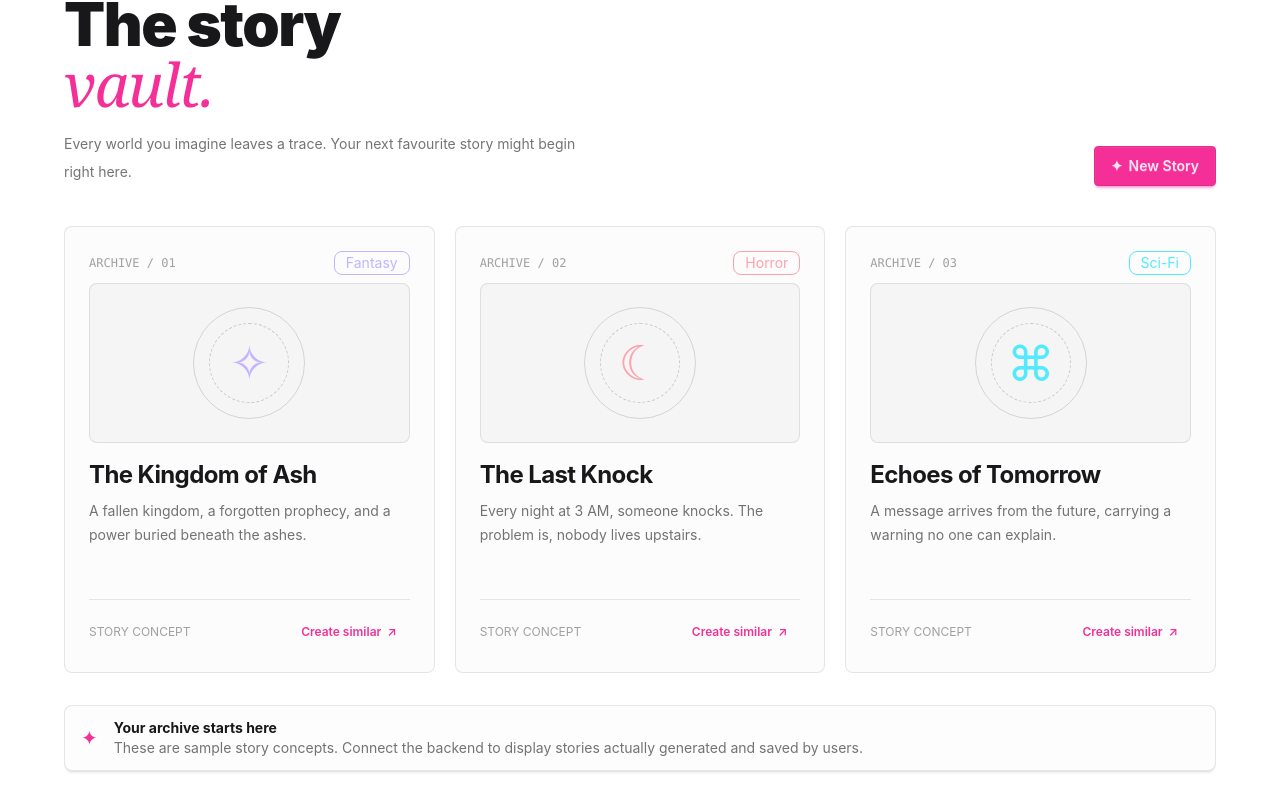
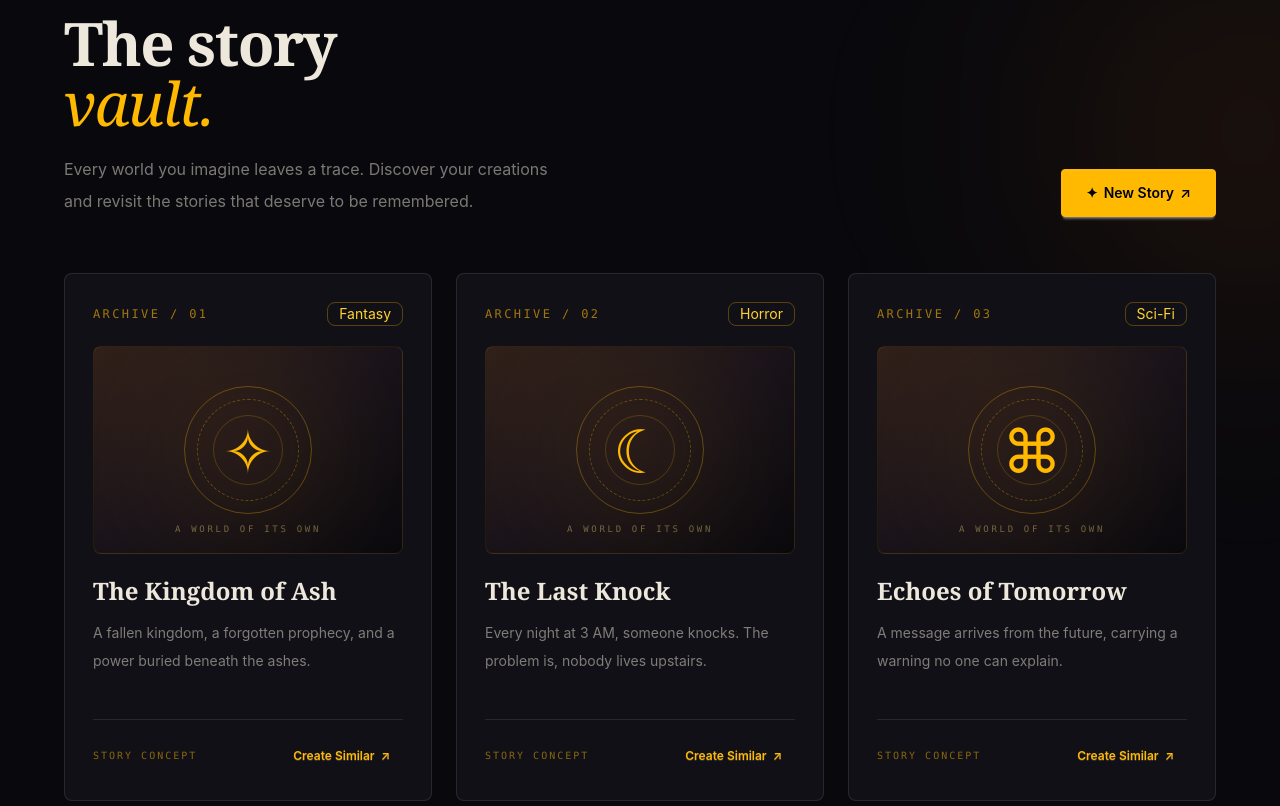
Before and after one commit to anupam-anand-ojha/kahanAi-frontend, a React (Vite) app: page / in a window 1280 px wide. Shown: the part 2694-3500 px from the top of the page. Built offline with nearby package versions, Linux system fonts and the light colour scheme.

Commit message:
redesign mystories section with amber cinematic theme

```diff
--- a/src/components/MyStories.jsx
+++ b/src/components/MyStories.jsx
@@ -1,3 +1,4 @@
+
 const stories = [
   {
     id: "01",
@@ -6,8 +7,6 @@ const stories = [
     symbol: "✧",
     description:
       "A fallen kingdom, a forgotten prophecy, and a power buried beneath the ashes.",
-    theme: "text-violet-300",
-    badge: "badge-secondary",
   },
   {
     id: "02",
@@ -16,8 +15,6 @@ const stories = [
     symbol: "☾",
     description:
       "Every night at 3 AM, someone knocks. The problem is, nobody lives upstairs.",
-    theme: "text-rose-300",
-    badge: "badge-error",
   },
   {
     id: "03",
@@ -26,107 +23,157 @@ const stories = [
     symbol: "⌘",
     description:
       "A message arrives from the future, carrying a warning no one can explain.",
-    theme: "text-cyan-300",
-    badge: "badge-info",
   },
 ];
 
-
 function MyStories() {
   return (
-    <section id="library" className="px-5 py-24 md:px-10">
-      <div className="mx-auto max-w-6xl">
-        <div className="mb-10 flex flex-col justify-between gap-5 sm:flex-row sm:items-end">
+    <section
+      id="library"
+      className="relative overflow-hidden border-y border-white/10 bg-[#09090d] px-5 py-24 text-[#eee8dc] md:px-10"
+    >
+      {/* Background Glow */}
+      <div className="pointer-events-none absolute -right-40 top-20 h-96 w-96 rounded-full bg-amber-600/10 blur-[130px]" />
+
+      <div className="relative mx-auto max-w-6xl">
+
+        {/* Section Heading */}
+        <div className="mb-14 flex flex-col justify-between gap-8 sm:flex-row sm:items-end">
+
           <div>
-            <div className="badge badge-secondary badge-outline mb-4">
+            <div className="badge badge-outline mb-6 border-amber-400/40 px-4 py-4 tracking-[0.3em] text-amber-300">
               YOUR PERSONAL ARCHIVE
             </div>
 
-            <h2 className="text-4xl font-black tracking-tight md:text-6xl">
+            <h2 className="font-serif text-4xl font-bold tracking-tight md:text-6xl">
               The story
-              <span className="block font-serif font-normal italic text-secondary">
+              <span className="block font-normal italic text-amber-400">
                 vault.
               </span>
             </h2>
 
-            <p className="mt-4 max-w-lg text-sm leading-7 opacity-60">
-              Every world you imagine leaves a trace. Your next
-              favourite story might begin right here.
+            <p className="mt-5 max-w-lg text-sm leading-8 text-[#eee8dc]/50 md:text-base">
+              Every world you imagine leaves a trace.
+              Discover your creations and revisit the stories
+              that deserve to be remembered.
             </p>
           </div>
 
-          <a href="#create" className="btn btn-secondary">
-            <span>✦</span> New Story
+          <a
+            href="#create"
+            className="btn h-12 border-amber-400 bg-amber-400 px-6 text-black hover:border-amber-300 hover:bg-amber-300"
+          >
+            <span>✦</span>
+            New Story
+            <span>↗</span>
           </a>
         </div>
 
-        <div className="grid gap-5 md:grid-cols-2 lg:grid-cols-3">
+        {/* Story Cards */}
+        <div className="grid gap-6 md:grid-cols-2 lg:grid-cols-3">
+
           {stories.map((story) => (
             <article
               key={story.id}
-              className="card border border-base-content/10 bg-base-200/40 transition-all duration-300 hover:-translate-y-1 hover:border-secondary/40 hover:shadow-xl"
+              className="card group overflow-hidden border border-white/10 bg-[#111016] transition-all duration-500 hover:-translate-y-2 hover:border-amber-400/40 hover:shadow-[0_20px_60px_rgba(180,120,35,0.08)]"
             >
-              <div className="card-body p-6">
+              <div className="card-body gap-5 p-6 md:p-7">
+
+                {/* Card Header */}
                 <div className="flex items-center justify-between">
-                  <span className="font-mono text-xs opacity-40">
+                  <span className="font-mono text-xs tracking-[0.2em] text-amber-400/60">
                     ARCHIVE / {story.id}
                   </span>
 
-                  <span className={`badge badge-outline ${story.theme}`}>
+                  <span className="badge badge-outline border-amber-400/30 text-amber-300">
                     {story.zone}
                   </span>
                 </div>
 
-                <div className="flex h-40 items-center justify-center overflow-hidden rounded-box border border-base-content/10 bg-base-300/50">
-                  <div className="flex h-28 w-28 items-center justify-center rounded-full border border-base-content/15">
-                    <div className="flex h-20 w-20 items-center justify-center rounded-full border border-dashed border-base-content/20">
-                      <span className={`text-5xl ${story.theme}`}>
+                {/* Story Artwork */}
+                <div className="relative flex h-52 items-center justify-center overflow-hidden rounded-box border border-amber-400/10 bg-gradient-to-br from-[#302019] via-[#19131a] to-[#09090d]">
+
+                  <div className="absolute h-44 w-44 rounded-full bg-amber-500/10 blur-3xl transition-all duration-700 group-hover:scale-150" />
+
+                  <div className="relative flex h-32 w-32 items-center justify-center rounded-full border border-amber-400/30 transition-transform duration-700 group-hover:rotate-12 group-hover:scale-110">
+
+                    <div className="absolute inset-3 rounded-full border border-dashed border-amber-400/30" />
+
+                    <div className="absolute inset-7 rounded-full border border-amber-400/20" />
+
+                    <span className="font-serif text-6xl text-amber-400">
                       {story.symbol}
                     </span>
                   </div>
-                  </div>
+
+                  <span className="absolute bottom-4 font-mono text-[9px] tracking-[0.3em] text-amber-200/40">
+                    A WORLD OF ITS OWN
+                  </span>
                 </div>
 
-                <h3 className="mt-2 text-2xl font-bold tracking-tight">
+                {/* Story Information */}
+                <div>
+                  <h3 className="font-serif text-2xl font-bold leading-snug text-[#eee8dc] transition-colors group-hover:text-amber-300">
                     {story.title}
                   </h3>
 
-                <p className="min-h-20 text-sm leading-6 opacity-60">
+                  <p className="mt-3 min-h-20 text-sm leading-7 text-[#eee8dc]/50">
                     {story.description}
                   </p>
+                </div>
 
-                <div className="card-actions mt-3 justify-between border-t border-base-content/10 pt-4">
-                  <span className="self-center text-xs opacity-40">
+                {/* Card Footer */}
+                <div className="card-actions mt-auto items-center justify-between border-t border-white/10 pt-5">
+
+                  <span className="font-mono text-[10px] tracking-[0.2em] text-amber-400/50">
                     STORY CONCEPT
                   </span>
 
                   <button
                     type="button"
-                    className="btn btn-ghost btn-sm text-secondary"
+                    className="btn btn-ghost btn-sm text-amber-400 hover:bg-amber-400/10"
                     onClick={() =>
                       document.getElementById("create")?.scrollIntoView({
                         behavior: "smooth",
                       })
                     }
                   >
-                    Create similar <span>↗</span>
+                    Create Similar <span>↗</span>
                   </button>
+
                 </div>
               </div>
             </article>
           ))}
+
         </div>
 
-        <div className="alert mt-8 border border-base-content/10 bg-base-200/30">
-          <span className="text-xl text-secondary">✦</span>
+        {/* Archive Notice */}
+        <div className="alert mt-10 border border-amber-400/15 bg-[#111016] text-[#eee8dc]">
+
+          <span className="text-2xl text-amber-400">✦</span>
+
           <div>
-            <h3 className="font-bold">Your archive starts here</h3>
-            <p className="text-sm opacity-60">
-              These are sample story concepts. Connect the backend to display
-              stories actually generated and saved by users.
+            <h3 className="font-serif text-lg font-bold">
+              Your archive begins here.
+            </h3>
+
+            <p className="mt-1 text-sm leading-6 text-[#eee8dc]/50">
+              These are sample story concepts. Connect your backend
+              to display and manage your actual AI-generated stories.
             </p>
           </div>
+
         </div>
+
+        {/* Bottom Decoration */}
+        <div className="mt-14 text-center">
+          <p className="font-serif text-xl italic text-[#eee8dc]/40">
+            Some stories are too special to be forgotten.
+          </p>
+          <div className="mt-5 text-amber-400">✦</div>
+        </div>
+
       </div>
     </section>
   );
```
Lines whose indentation alone changed are shown as unchanged.
